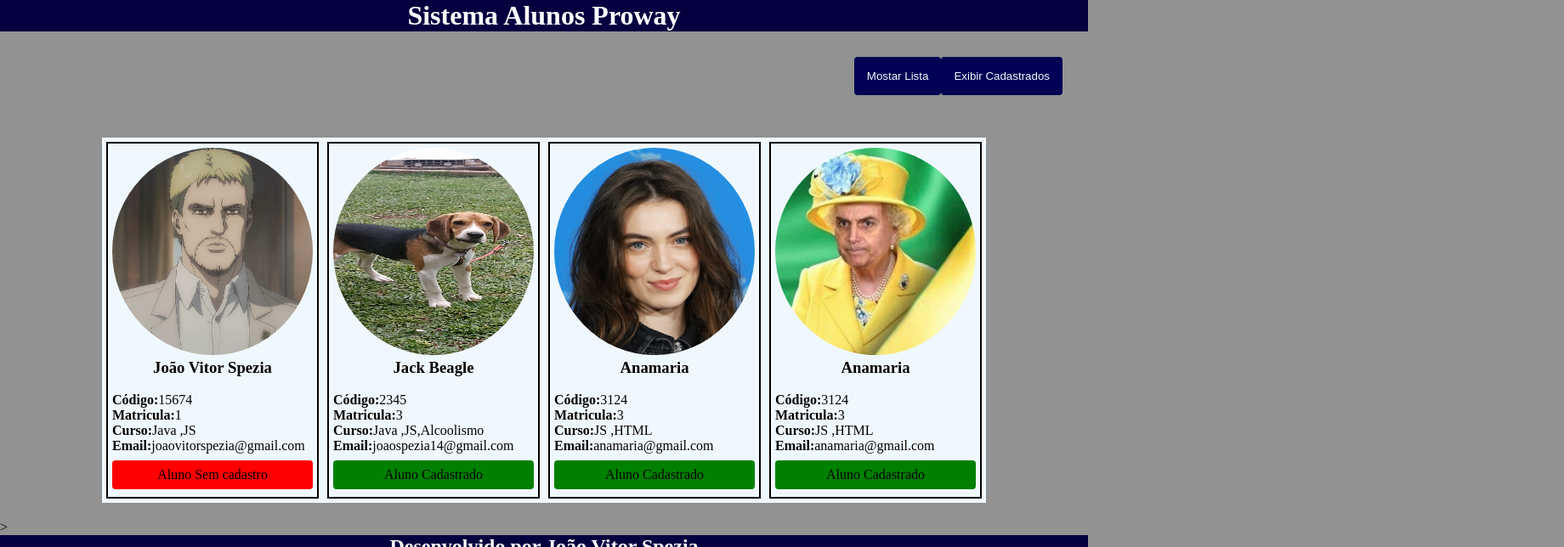
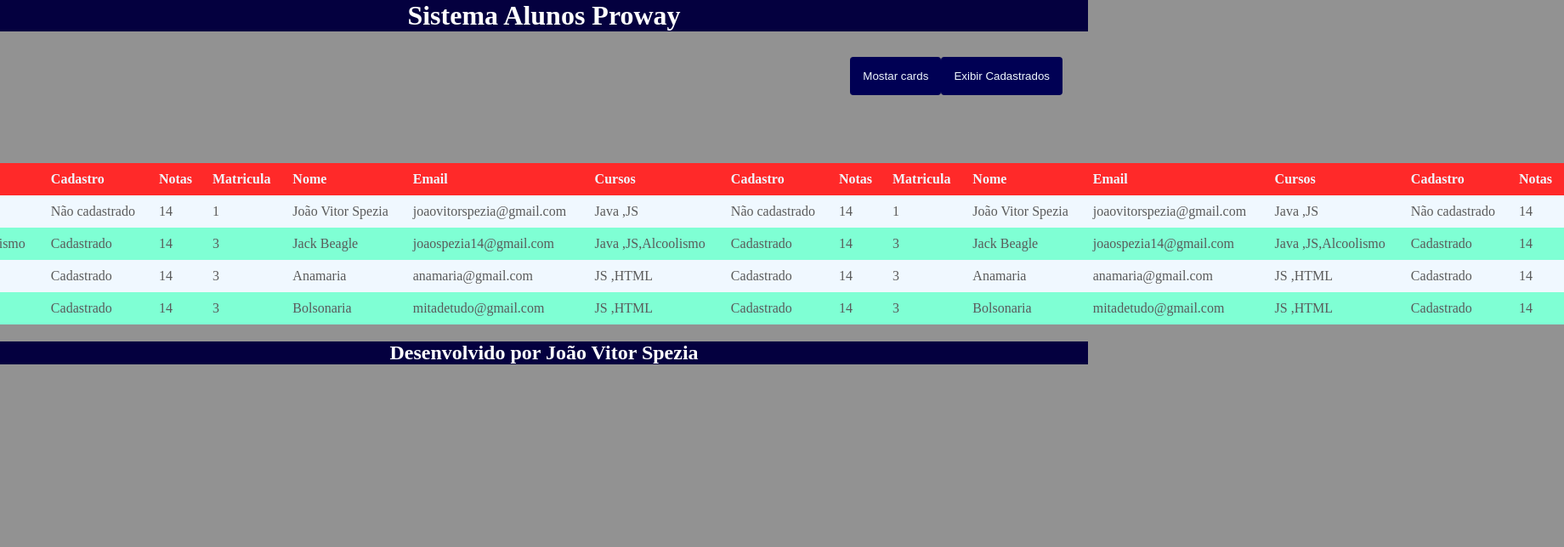
Before and after one commit to jvspezia/Controle-de-alunos, an Angular app in the folder controle-de-alunos/: page / in a window 1280 px wide. Both pictures are taken after a click on the button "Exibir Cadastrados". Shown: the top 644 px of the page at 85% size, 1840 px wide, since content can reach past the window. Built offline with nearby package versions, Linux system fonts and the light colour scheme.

Commit message:
add botão para cadastrados

```diff
--- a/controle-de-alunos/src/app/app-module.ts
+++ b/controle-de-alunos/src/app/app-module.ts
@@ -10,7 +10,8 @@ import { ListaAluno } from './componentes/lista-aluno/lista-aluno';
   declarations: [
     App,
     Aluno,
-    ListaAluno
+    ListaAluno,
+
   ],
   imports: [
     BrowserModule,
--- a/controle-de-alunos/src/app/app.html
+++ b/controle-de-alunos/src/app/app.html
@@ -3,7 +3,7 @@
 </header>
 <div class="botoes">
   <button (click)="alterarExibicao()">
-    Mostar {{exibicao == 'cards' ? 'Lista':'cards'}}
+    Mostar {{exibicao == 'cards' || aprovados =="cards aprovados" ? 'Lista':'cards'}}
   </button>
 
   <button (click)="cadastrados()">Exibir Cadastrados</button>
@@ -11,19 +11,28 @@
 </div>
 <main>
   <section class="cards" *ngIf="exibicao == 'cards'">
-    <app-aluno *ngFor="let alunoContador of listaAlunos"[aluno]="alunoContador"></app-aluno>
+    <app-aluno *ngFor="let alunoContador of listaAlunos" [aluno]="alunoContador"></app-aluno>
   </section>
 
-  <section class="tabela"  *ngIf="exibicao == 'lista'">
-    <app-lista-aluno [lista]="listaAlunos" ></app-lista-aluno>
+  <section class="tabela" *ngIf="exibicao == 'lista'">
+    <app-lista-aluno [lista]="listaAlunos"></app-lista-aluno>
   </section>
 
-<section *ngIf="exibicao == 'aprovados'">
-  <app-aluno *ngFor="let alunoContador of listaAlunos"[aluno]="alunoContador"></app-aluno>
-</section>
+  <section class="cards" *ngIf="aprovados == 'cards aprovados'">
+    <ng-container *ngFor="let alunoContador of listaAlunos">
+      <app-aluno *ngIf="alunoContador.cadastro" [aluno]="alunoContador"></app-aluno>
+    </ng-container>
+  </section>
+
+  <section class="tabela" *ngIf="aprovados == 'lista aprovados'">
+    <ng-container *ngFor="let alunoContador of listaAlunos">
+
+    <app-lista-aluno *ngIf="alunoContador.cadastro" [lista]="listaAlunos"></app-lista-aluno>
+  </ng-container>
+  </section>
 </main>
->
 
-<footer >
+
+<footer>
   <h2>Desenvolvido por João Vitor Spezia</h2>
 </footer>
--- a/controle-de-alunos/src/app/app.ts
+++ b/controle-de-alunos/src/app/app.ts
@@ -10,10 +10,17 @@ import { AlunoInterface } from './interfaces/AlunoInterface';
 
 
 export class App {
+  aprovados: string = ''
+  //aprovados: string = 'cards aprovados'
+  // aprovados: string = 'lista aprovados'
+
+
+
 
   //seleciona se quer exibir os cards ou a tabela
-  exibicao: string = 'cards'
-  //exibicao: string = 'lista'
+
+  //exibicao: string = 'cards'
+  exibicao: string = 'lista'
 
   //--------------------------------------------------//
 
@@ -30,7 +37,8 @@ export class App {
       cadastro: false,
       cursos: [
         'Java ', 'JS'
-      ]
+      ],
+      notas: [14]
     },
     {
       foto: "../../../assets/img/Jack.jpg",
@@ -41,7 +49,8 @@ export class App {
       cadastro: true,
       cursos: [
         'Java ', 'JS', "Alcoolismo"
-      ]
+      ],
+      notas: [14]
     },
     {
       foto: "../../../assets/img/anamaria.jpg",
@@ -52,43 +61,57 @@ export class App {
       cadastro: true,
       cursos: [
         'JS ', 'HTML'
-      ]
+      ],
+      notas: [14]
     },
     {
       foto: "../../../assets/img/bolsonarainha.jpg",
       codigo: 3124,
       matricula: 3,
-      nome: 'Anamaria',
-      email: 'anamaria@gmail.com',
+      nome: 'Bolsonaria',
+      email: 'mitadetudo@gmail.com',
       cadastro: true,
       cursos: [
         'JS ', 'HTML'
-      ]
+      ],
+      notas: [14]
     }
   ]
 
   alterarExibicao(): void {
+
     //Implementar a regra da função
 
-    if (this.exibicao == "cards") {
+    if (this.exibicao == "cards" || this.aprovados == "cards aprovados") {
+      this.aprovados = ''
 
-       this.exibicao = "lista"
+      this.exibicao = "lista"
 
     }
-    else if (this.exibicao == "lista") {
+    else if (this.exibicao == "lista" ||  this.aprovados == "lista aprovados") {
+      this.aprovados = ''
 
-        this.exibicao= "cards"
+      this.exibicao = "cards"
 
     }
   }
 
-cadastrados(): void{
+  cadastrados(): void {
 
-  for(let aluno of this.listaAlunos)
+    if (this.exibicao == "cards") {
 
-if(aluno.cadastro == true){
+      this.aprovados = "cards aprovados"
+      this.exibicao = ""
+    }
+    else if (this.exibicao == "lista") {
+
+      this.aprovados = "lista aprovados"
+      this.exibicao = ""
+
+    }
+
+  }
+
 
 
 }
-}
-}
--- a/controle-de-alunos/src/app/componentes/aluno/aluno.html
+++ b/controle-de-alunos/src/app/componentes/aluno/aluno.html
@@ -7,6 +7,7 @@
   <p><strong>Matricula:</strong>{{aluno.matricula}}</p>
   <p><strong>Curso:</strong>{{aluno.cursos}}</p>
   <p><strong>Email:</strong>{{aluno.email}}</p>
+  <p><strong>Média:</strong></p>
 
   <div class="cadastro"[ngClass]="aluno.cadastro == true ? 'cadastrado': 'Naocadastrado'">
     <p>Aluno {{aluno.cadastro== true ? 'Cadastrado' : "Sem cadastro"}}</p>
--- a/controle-de-alunos/src/app/componentes/aluno/aluno.ts
+++ b/controle-de-alunos/src/app/componentes/aluno/aluno.ts
@@ -11,4 +11,5 @@ export class Aluno {
   //Criando objeto
   @Input()
   aluno!: AlunoInterface
+
 }
--- a/controle-de-alunos/src/app/componentes/lista-aluno/lista-aluno.html
+++ b/controle-de-alunos/src/app/componentes/lista-aluno/lista-aluno.html
@@ -7,6 +7,7 @@
         <th>Email</th>
         <th>Cursos </th>
         <th>Cadastro </th>
+        <th>Notas </th>
       </tr>
 
       <tr *ngFor="let aluno of lista">
@@ -15,6 +16,7 @@
         <td>{{aluno.email}}</td>
         <td>{{aluno.cursos}}</td>
         <td>{{aluno.cadastro == true ? 'Cadastrado' : 'Não cadastrado'}}</td>
+        <td>{{aluno.notas}}</td>
       </tr>
 
 
--- a/controle-de-alunos/src/app/interfaces/AlunoInterface.ts
+++ b/controle-de-alunos/src/app/interfaces/AlunoInterface.ts
@@ -6,4 +6,6 @@ export interface AlunoInterface{
   email?:string
   cadastro:boolean
   cursos:string[]
+  notas:number[]
+
 }
```
